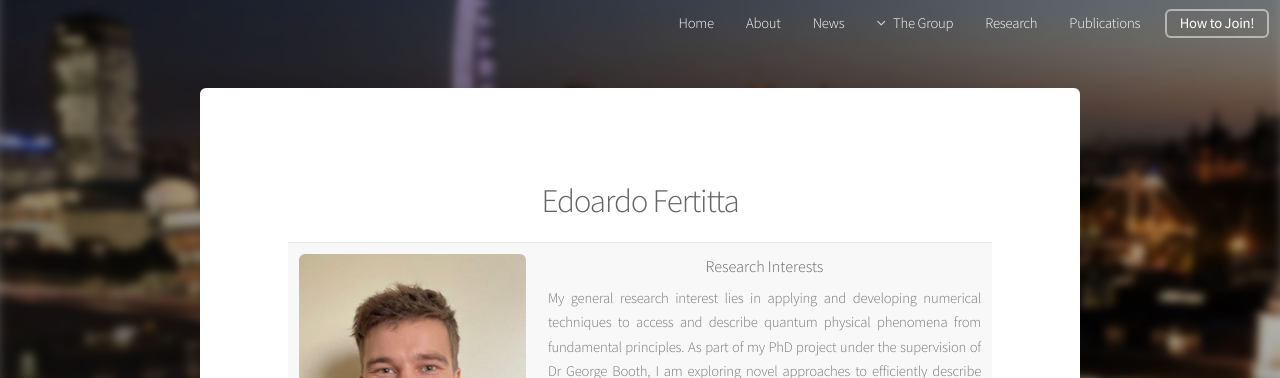
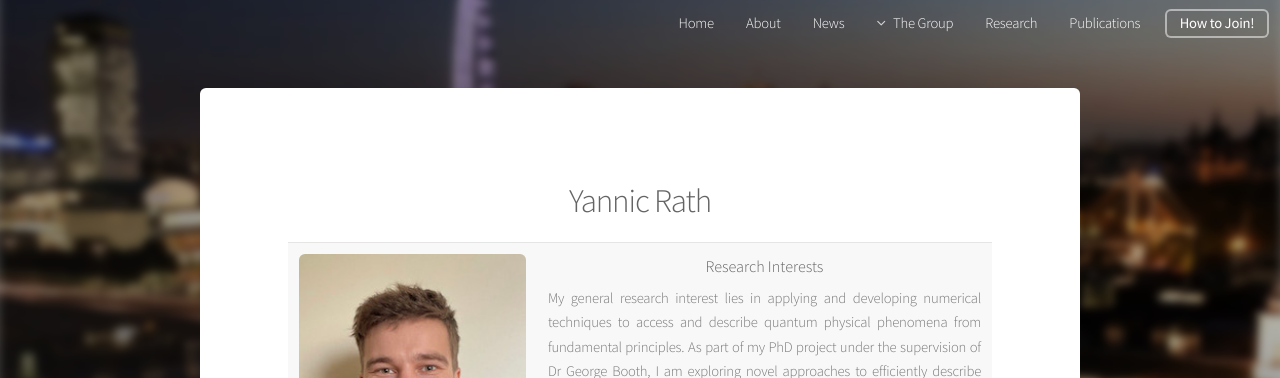
Before and after one commit to ghb24/boothgroupwebsite, a Jekyll site: the page built from group/rath/index.html, in a window 1280 px wide. Shown: the top 378 px of the page. Built offline with Jekyll 4.4.1, drawn with Linux system fonts in a browser that asks for light colours.

Commit message:
Update navigation

```diff
--- a/_includes/nav.html
+++ b/_includes/nav.html
@@ -12,10 +12,12 @@
                 <a href="{{ site.baseurl }}/group" class="icon fa-angle-down">The Group</a>
 					<ul>
                         <li><a href="{{ site.baseurl }}/group/booth">George Booth</a></li>
-						<li><a href="{{ site.baseurl }}/group/fertitta">Edoardo Fertitta</a></li>
-						<li><a href="{{ site.baseurl }}/group">Robert Anderson</a></li>
                         <li><a href="{{ site.baseurl }}/group">Max Nusspickel</a></li>
-                        <li><a href="{{ site.baseurl }}/group">Chris Orthodoxou</a></li>
+                        <li><a href="{{ site.baseurl }}/group">Charles Scott</a></li>
+						<li><a href="{{ site.baseurl }}/group/rath">Yannic Rath</a></li>
+						<li><a href="{{ site.baseurl }}/group">Oliver Backhouse</a></li>
+                        <li><a href="{{ site.baseurl }}/group">Massimo Bortone</a></li>
+                        <li><a href="{{ site.baseurl }}/group">Basil Ibrahim</a></li>
                         <!--
 						<li>
 							<a href="">Former Members</a>
--- a/group/rath/index.html
+++ b/group/rath/index.html
@@ -5,7 +5,7 @@
 
 <section class="box special">
     <section class="box special">
-    <h2> Edoardo Fertitta </h2>
+    <h2> Yannic Rath</h2>
 
     <section class="table-wrapper alt">
     <table width=100% height=100%>
```
